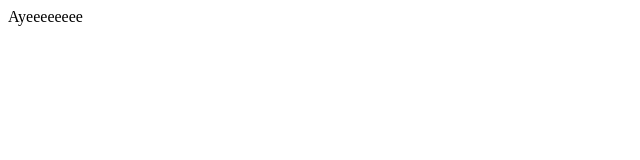
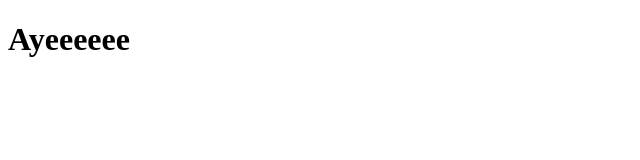
Before and after one commit to conner-jpeg/self-destructing-repo, a plain HTML site: page index.html in a window 1280 px wide. Shown: the whole page, without its empty margins (0-640 px from the left). Drawn offline with Linux system fonts and the light colour scheme.

Commit message:
Initial Commit

```diff
--- a/index.html
+++ b/index.html
@@ -6,6 +6,6 @@
     <title>Document</title>
 </head>
 <body>
-    Ayeeeeeeee
+    <h1>Ayeeeeee</h1>
 </body>
 </html>
```
